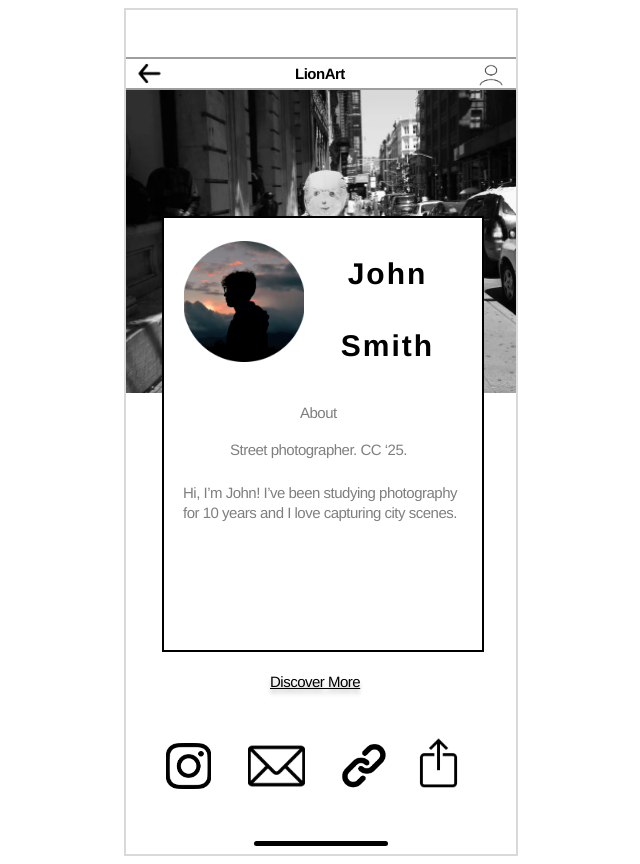
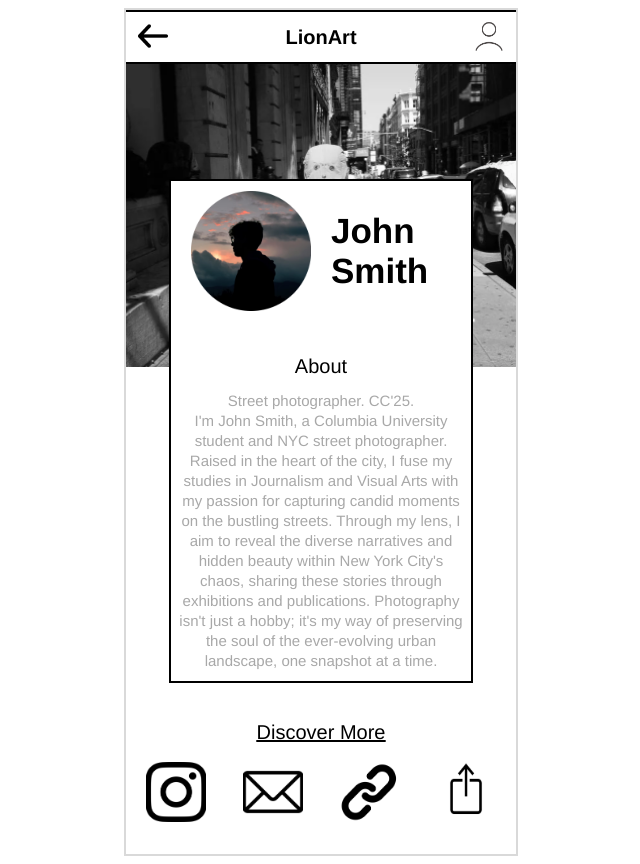
Before and after one commit to MarthaWangechi/LionArt, a Flask app: page /ArtistProfile in a window 1280 px wide. Shown: the whole page, without its empty margins (319-959 px from the left). Run offline with Flask 3, Linux system fonts and the light colour scheme; grey boxes are pictures that could not be loaded.

Commit message:
Redo artist profile

```diff
--- a/static/artist-profile-style.css
+++ b/static/artist-profile-style.css
@@ -1,4 +1,4 @@
-.iphone-component {
+/* .iphone-component {
     background-color: #ffffff;
     display: flex;
     flex-direction: row;
@@ -335,3 +335,148 @@
     position: absolute;
     object-fit: cover;
   }
+   */
+
+   html {
+    background-color: #ffffff;
+    display: flex;
+    flex-direction: row;
+    justify-content: center;
+    width: 100%;
+    font-family: "SFPro Text-Semibold", Helvetica;
+    font-size: 15px;
+    font-weight: 400;
+    line-height: 20px;
+    font-style: normal;
+  }
+
+.iphone-screen {
+    background-color: #ffffff;
+    overflow: hidden;
+    border: 2px solid;
+    border-color: #d9d9d9;
+    width: 390px;
+    height: 844px;
+    position: relative;
+  }
+
+.navigation-bar {
+    width: 390px;
+    height: 50px;
+    border-top: 2px solid black;
+    border-bottom: 2px solid black;
+    display: flex;
+    align-items: center;
+    justify-content: space-between;
+    /* margin-bottom: 15px; */
+  }
+
+.navigation-bar-element {
+  display: inline-block;
+  margin-left: 7px;
+  margin-right: 7px;
+  font-weight: bold;
+  font-size: 20px;
+}
+
+.navigation-bar-image {
+  width: 40px;
+  height: 40px;
+}
+
+.artist-profile {
+    display: flex;
+    flex-direction: column;
+    align-items: center;
+}
+
+.artist-bio-block {
+    position: absolute;
+    top: 20%;
+    left: 50%;
+    transform: translateX(-50%);
+    height: 500px;
+    width: 300px;
+    border: 2px solid black;
+    background-color: white;
+}
+
+.spotlight-image img {
+    width: 390px;
+    height: auto;
+    border: none;
+}
+
+.pic-and-name {
+    display: flex;
+    align-items: center;
+    height: 80px;
+    margin-top: 30px;
+    margin-left: 20px;
+}
+
+.artist-name {
+    margin-left: 20px;
+    font-family: "SFPro Text-Semibold", Helvetica;
+    font-size: 35px;
+    font-weight: bold;
+    line-height: 40px;
+    font-style: normal;
+    width: 50px;
+    overflow-wrap: normal;
+}
+
+.pic-and-name img {
+    width: 120px;
+    height: 120px;
+}
+
+.artist-bio {
+    margin-top: 55px;
+    text-align: center;
+}
+
+#about {
+    font-family: "SFPro Text-Semibold", Helvetica;
+    font-size: 20px;
+    font-weight: 400;
+    line-height: 40px;
+    font-style: normal;
+    margin-bottom: 5px;
+}
+
+.long-intro {
+    font-family: "SFPro Text-Semibold", Helvetica;
+    font-size: 15px;
+    font-weight: 400;
+    line-height: 20px;
+    font-style: normal;
+    margin-bottom: 10px;
+    color: #A8A8A8;
+    margin-left: 5px;
+    margin-right: 5px;
+}
+
+.discover-link {
+    margin-top: 350px;
+    text-decoration: underline;
+    font-size: 20px;
+    margin-bottom: 20px;
+}
+
+.external-links {
+    height: 60px;
+    width: 350px;
+    display: flex;
+    justify-content: space-between;
+    align-items: center;
+}
+
+.external-links img {
+    width: 60px;
+    height: 60px;
+}
+
+a {
+  color:black;
+}
--- a/templates/artist-profile.html
+++ b/templates/artist-profile.html
@@ -1,4 +1,4 @@
-<!DOCTYPE html>
+<!-- <!DOCTYPE html>
 <html>
   <head>
     <link rel="stylesheet" href="{{ url_for('static', filename = 'global.css')}}"/>
@@ -44,4 +44,51 @@
       </div>
     </div>
   </body>
+</html> -->
+
+<!DOCTYPE html>
+<html>
+  <head>
+    <link rel="stylesheet" href="{{ url_for('static', filename = 'artist-profile-style.css')}}" />
+  </head>
+  <body>
+    <div class="iphone-screen">
+        <div class="navigation-bar">
+            <div class="navigation-bar-element"><img class="navigation-bar-image" src="{{ url_for('static', filename = 'img/back-button.png')}}" alt="Back Button"></div>
+            <div class="navigation-bar-element">LionArt</div>
+            <div class="navigation-bar-element"><img class="navigation-bar-image" src="{{ url_for('static', filename = 'img/profile-button.png')}}" alt="Menu"></div>
+        </div>
+        <div class="artist-profile">
+            <div class="spotlight-image">
+                <img src="{{ url_for('static', filename = 'img/profile-pg-background.png')}}">
+            </div>
+            <div class="artist-bio-block">
+                <div class="pic-and-name">
+                    <img src="{{ url_for('static', filename = 'img/john_pic.png')}}">
+                    <div class="artist-name">
+                        John Smith
+                    </div>
+                </div>
+                <div class="artist-bio">
+                    <div id="about">
+                        About
+                    </div>
+                    <div class="long-intro">
+                        Street photographer. CC'25. <br>
+                        I'm John Smith, a Columbia University student and NYC street photographer. Raised in the heart of the city, I fuse my studies in Journalism and Visual Arts with my passion for capturing candid moments on the bustling streets. Through my lens, I aim to reveal the diverse narratives and hidden beauty within New York City's chaos, sharing these stories through exhibitions and publications. Photography isn't just a hobby; it's my way of preserving the soul of the ever-evolving urban landscape, one snapshot at a time.
+                    </div>
+                </div>
+            </div>
+            <div class="discover-link">
+                <a href = "{{ url_for('display_my_art')}}">Discover More</a>
+            </div>
+            <div class="external-links">
+                <img class="link-img" src="{{ url_for('static', filename = 'img/instagram-logo.png')}}">
+                <img class="link-img" src="{{ url_for('static', filename = 'img/email-logo.png')}}">
+                <img class="link-img" src="{{ url_for('static', filename = 'img/website-link.png')}}">
+                <img class="link-img" src="{{ url_for('static', filename = 'img/share-profile.png')}}">
+            </div>
+        </div>
+    </div>
+  </body>
 </html>
```
